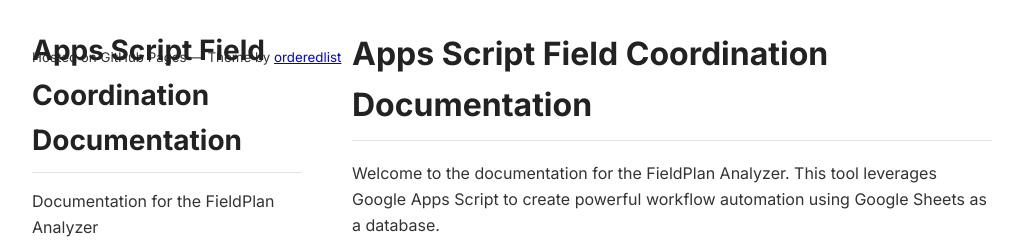
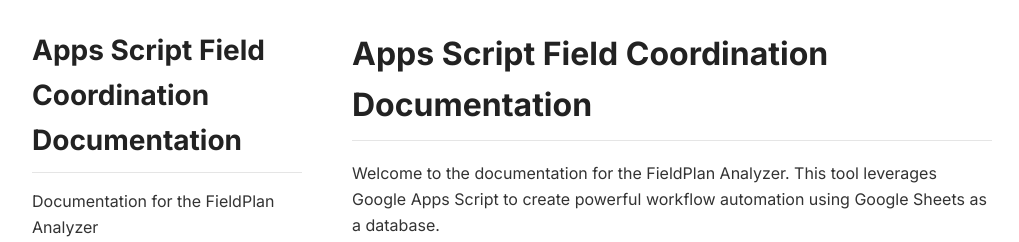
Before and after one commit to alabama-forward/appsscript, a Jekyll site: the page built from docs/index.md, in a window 1280 px wide. Shown: the top 242 px of the page, without its empty margins (128-1147 px from the left). Built offline with Jekyll 4.4.1, drawn with Linux system fonts in a browser that asks for light colours.

Commit message:
docs: Remove footer attribution text and fix float clearing

```diff
--- a/docs/_layouts/default.html
+++ b/docs/_layouts/default.html
@@ -29,7 +29,6 @@
         </section>
 
         <footer>
-            <p><small>Hosted on GitHub Pages &mdash; Theme by <a href="https://github.com/orderedlist">orderedlist</a></small></p>
         </footer>
     </div>
 </body>
--- a/docs/assets/css/style.css
+++ b/docs/assets/css/style.css
@@ -59,6 +59,10 @@
     width: 640px;
     float: right;
     padding-bottom: 50px;
+}
+
+footer {
+    clear: both;
 }
 
 h1, h2, h3, h4, h5, h6 {
```
